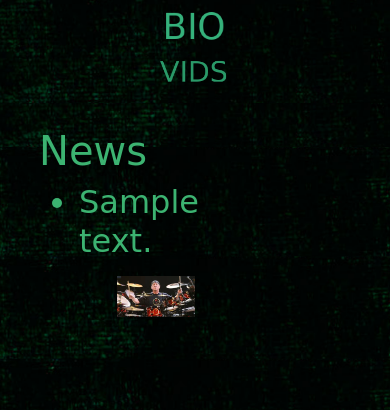
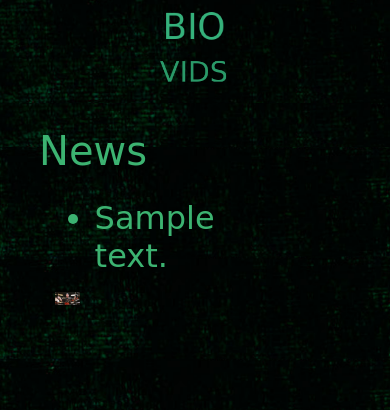
Before and after one commit to DiegoZ9000/Poveglia, a Django app: page / in a window 390 px wide. Shown: the part 331-741 px from the top of the page. Run offline with Django 3.2, Linux system fonts and the light colour scheme; tables that the repository leaves empty hold one stand-in row (values such as "Sample post"); some libraries are stand-ins or nearby versions; some web fonts are replaced.

Commit message:
poveglia, undécimo commit

```diff
--- a/web/static/css/style.css
+++ b/web/static/css/style.css
@@ -99,11 +99,7 @@ body {
 }
 
 .ul {
-  display: flex;
+  display: grid;
   grid-template-columns: 50% 50%;
   width: 100px;
 }
-
-.new-image nth-child(even) .ul {
-  flex-direction: row-reverse;
-}
--- a/web/templates/index.html
+++ b/web/templates/index.html
@@ -7,14 +7,14 @@
   {% if latest_news_list %}
       <div style= "float: left; width: 50%;">
       {% for new in latest_news_list %}
-        <div class="new">
-          <div class="new-text">
+        <div class="new" style="display:block; margin:10%;">
+          <div class="new-text" style="display:inline; width:80%;">
             <ul>
              <li>{{ new.text }}
             </ul>
           </div>
           <div>
-            <img class="new-image" src="static/images/peart.jpeg" style="float:right; width: 50%;">
+            <img class="new-image" src="static/images/peart.jpeg" style="display:inline; width:20%;">
           </div>
         </div>
       {% endfor %}
```
